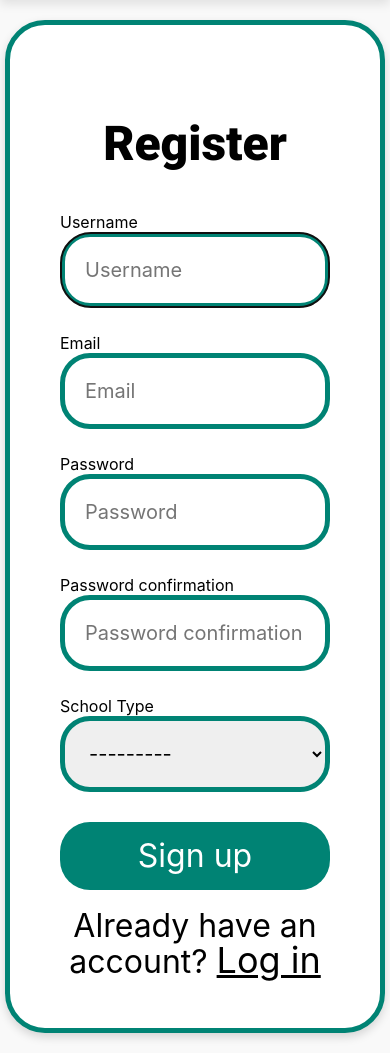
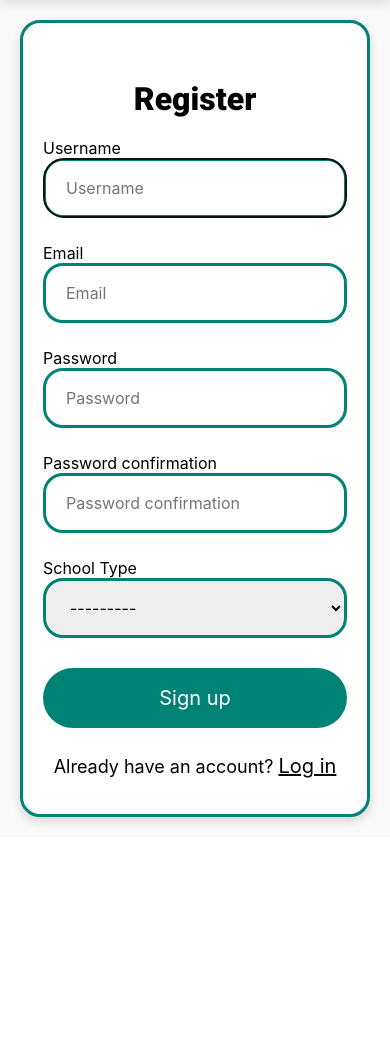
Before and after one commit to DorianWlodarczykZapas/TutorApp, a Django app: page /users/register/ in a window 390 px wide. Shown: the part 82-1135 px from the top of the page. After the commit the page ends 907 px from the top, so only its background shows below. Run offline with Django 4.2, Linux system fonts and the light colour scheme; some libraries are stand-ins or nearby versions.

Commit message:
style: Changing base.css style

```diff
--- a/TutorApp/static/assets/css/base.css
+++ b/TutorApp/static/assets/css/base.css
@@ -88,3 +88,44 @@ body {
     text-decoration: underline;
     color: black;
 }
+
+
+@media (max-width: 768px) {
+    .form-container {
+        width: 100%;
+        padding: 30px 20px;
+        border-width: 3px;
+        border-radius: 20px;
+    }
+
+    .form-title {
+        font-size: 32px;
+        margin-bottom: 20px;
+    }
+
+    .form-label {
+        font-size: 20px;
+        line-height: 26px;
+    }
+
+    .form-input {
+        height: 60px;
+        font-size: 16px;
+        border-radius: 20px;
+        border-width: 3px;
+    }
+
+    .btn-submit {
+        width: 100%;
+        height: 60px;
+        font-size: 20px;
+    }
+
+    .login-link {
+        font-size: 18px;
+    }
+
+    .login-link a {
+        font-size: 20px;
+    }
+}
```
